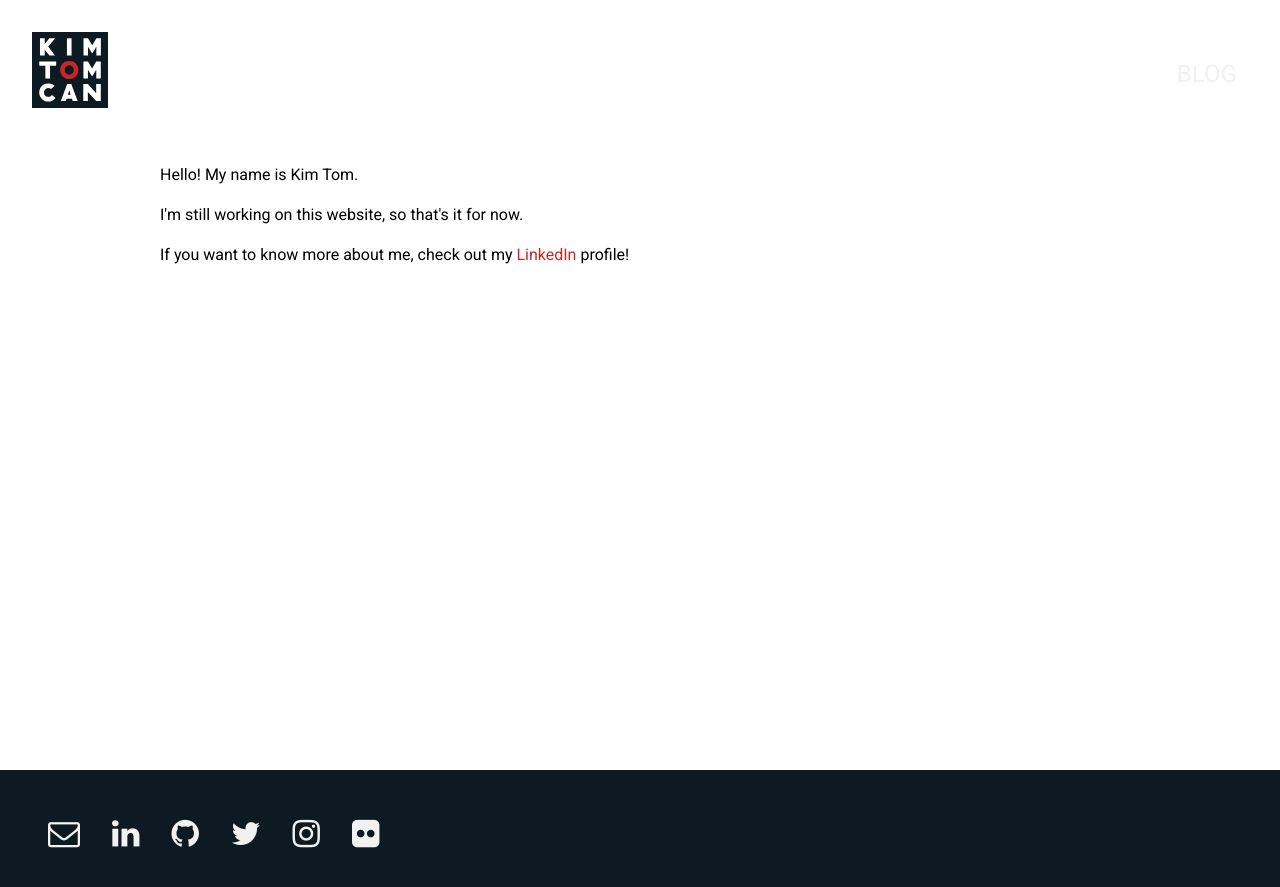
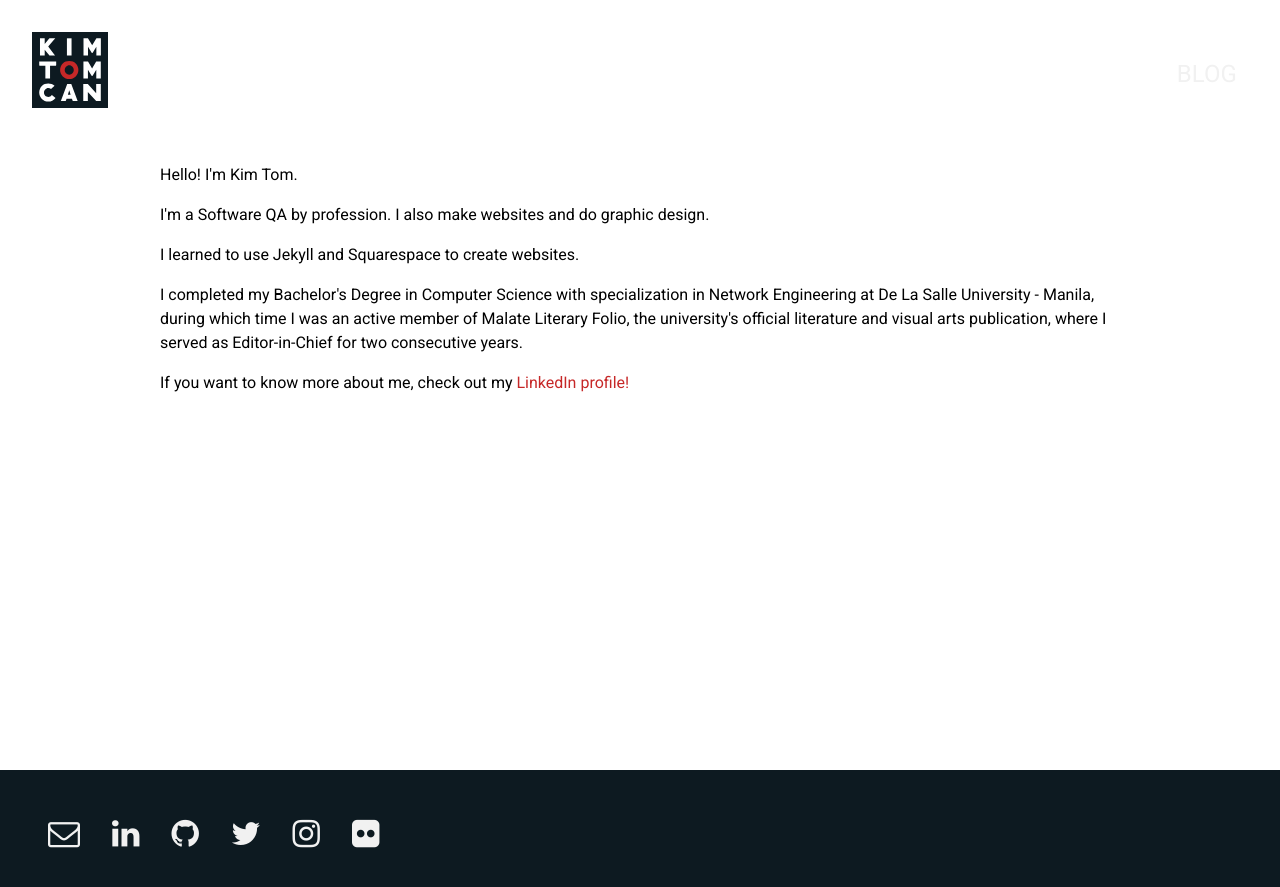
Before and after one commit to kimtillas91/kimtillas91.github.io, a Jekyll site: the page built from about.md, in a window 1280 px wide. Shown: the top 887 px of the page. Built offline with Jekyll 4.4.1, drawn with Linux system fonts in a browser that asks for light colours.

```diff
--- a/_includes/head.html
+++ b/_includes/head.html
@@ -44,6 +44,8 @@
 	<!-- Styles -->
 	<link rel="stylesheet" href="{{ "/assets/style/main.css" | prepend: site.baseurl }}">
 	{% if page.adsense == "yes" %}
+	<!-- jQuery ->
+	<script src="jquery-3.3.1.min.js"></script>
 	<!-- adsense -->
 	<script async src="//pagead2.googlesyndication.com/pagead/js/adsbygoogle.js"></script>
 	<script>
--- a/about.md
+++ b/about.md
@@ -4,8 +4,12 @@ title: About
 permalink: /about/
 ---
 
-<p>Hello! My name is Kim Tom.</p>
+<p>Hello! I'm Kim Tom.</p>
 
-<p>I'm still working on this website, so that's it for now.</p>
+<p>I'm a Software QA by profession. I also make websites and do graphic design.</p>
 
-<p>If you want to know more about me, check out my <a href="https://linkedin.com/in/{{site.linkedin}}" target="_blank">LinkedIn</a> profile!</p>
+<p>I learned to use Jekyll and Squarespace to create websites.</p>
+
+<p>I completed my Bachelor's Degree in Computer Science with specialization in Network Engineering at De La Salle University - Manila, during which time I was an active member of Malate Literary Folio, the university's official literature and visual arts publication, where I served as Editor-in-Chief for two consecutive years.</p>
+
+<p>If you want to know more about me, check out my <a href="https://linkedin.com/in/{{site.linkedin}}" target="_blank">LinkedIn profile!</a></p>
```
Also changed, not shown: 10 other files.
